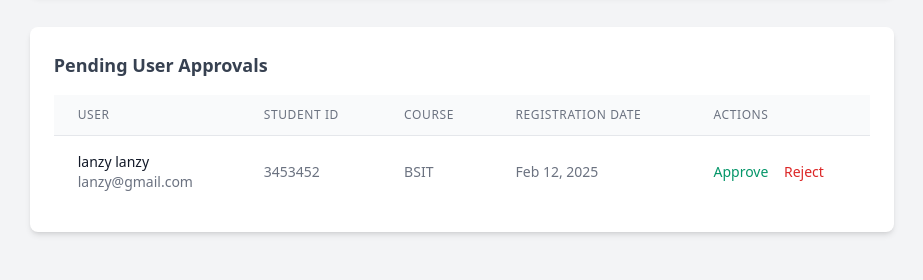
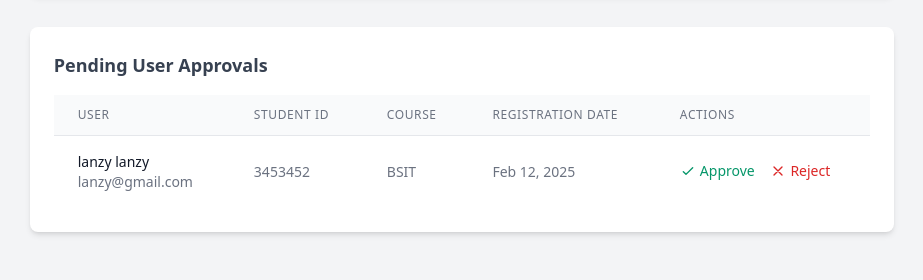
Before and after one commit to lanzy-lanzy/clearance, a Django app: page /dashboard/ in a window 1280 px wide. Shown: the part 1561-1841 px from the top of the page, without its empty margins (330-1253 px from the left). Run offline with Django 5.2, Linux system fonts and the light colour scheme; a user stored in the database is signed in; data comes from the database, SQL or seed files in the repository; both versions use the stored data as it was after the commit; some libraries are stand-ins or nearby versions.

Commit message:
modified:   db.sqlite3 	modified:   templates/admin/dashboard.html

```diff
--- a/templates/admin/dashboard.html
+++ b/templates/admin/dashboard.html
@@ -169,14 +169,20 @@
 						<form method="POST" action="{% url 'approve_user' pending_user.id %}" class="inline">
 							{% csrf_token %}
 							<button type="submit" name="action" value="approve"
-									class="text-emerald-600 hover:text-emerald-900 mr-3">
+									class="text-emerald-600 hover:text-emerald-900 mr-3 inline-flex items-center">
+								<svg class="w-4 h-4 mr-1" fill="none" stroke="currentColor" viewBox="0 0 24 24" xmlns="http://www.w3.org/2000/svg">
+									<path stroke-linecap="round" stroke-linejoin="round" stroke-width="2" d="M5 13l4 4L19 7"></path>
+								</svg>
 								Approve
 							</button>
 						</form>
 						<form method="POST" action="{% url 'reject_user' pending_user.id %}" class="inline">
 							{% csrf_token %}
 							<button type="submit" name="action" value="reject"
-									class="text-red-600 hover:text-red-900">
+									class="text-red-600 hover:text-red-900 inline-flex items-center">
+								<svg class="w-4 h-4 mr-1" fill="none" stroke="currentColor" viewBox="0 0 24 24" xmlns="http://www.w3.org/2000/svg">
+									<path stroke-linecap="round" stroke-linejoin="round" stroke-width="2" d="M6 18L18 6M6 6l12 12"></path>
+								</svg>
 								Reject
 							</button>
 						</form>
```
Also changed, not shown: db.sqlite3.
